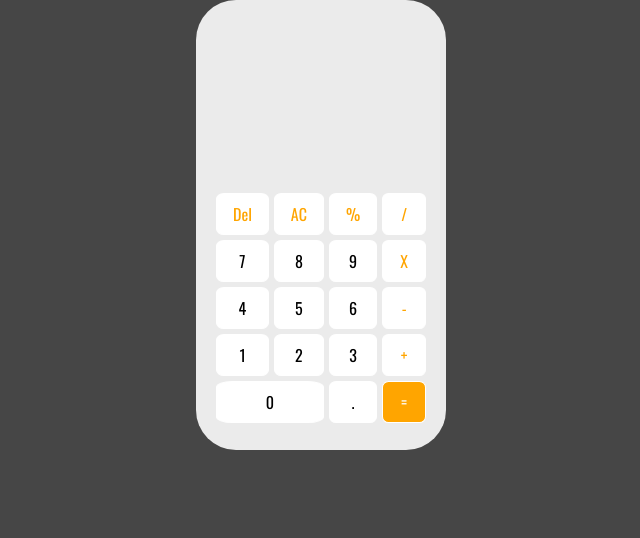
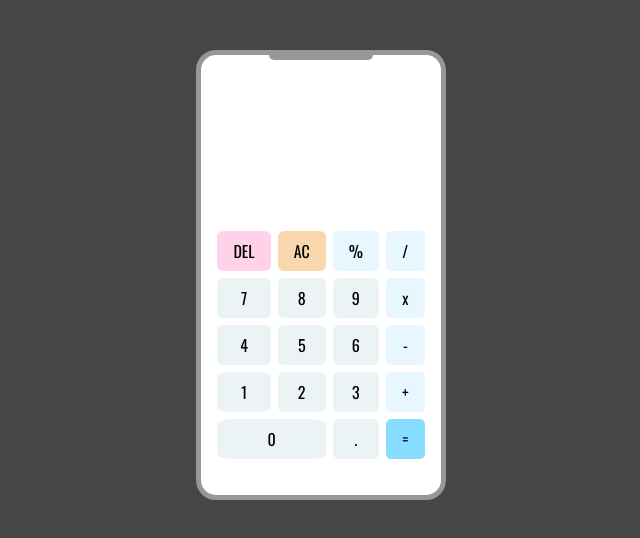
Before and after one commit to Dogishere/Calculator-Js, a website built with Vite: page index.html in a window 1280 px wide. Shown: the whole page, without its empty margins (319-959 px from the left). Built offline with nearby package versions, Linux system fonts and the light colour scheme.

Commit message:
fix(style): changing style for all the buttons and the border

```diff
--- a/index.html
+++ b/index.html
@@ -9,28 +9,31 @@
 <body>
     <div class="container">
         <div class="main">
+            <div class="hr-line">
+                <hr>
+            </div>
             <div class="result-field">
                <textarea class="result" readonly></textarea>
             </div>
             <div class="buttons">
-                <button value="del" class="operations">Del</button>
-                <button value="reset" class="operations">AC</button>
+                <button value="del" class="delete">DEL</button>
+                <button value="reset" class="reset">AC</button>
                 <button value="%" class="operations">%</button>
                 <button value="/" class="operations">/</button>
-                <button value="7">7</button>
-                <button value="8">8</button>
-                <button value="9">9</button>
-                <button value="*" class="operations">X</button>
-                <button value="4">4</button>
-                <button value="5">5</button>
-                <button value="6">6</button>
+                <button value="7" class="values">7</button>
+                <button value="8" class="values">8</button>
+                <button value="9" class="values">9</button>
+                <button value="*" class="operations">x</button>
+                <button value="4" class="values">4</button>
+                <button value="5" class="values">5</button>
+                <button value="6" class="values">6</button>
                 <button value="-" class="operations">-</button>
-                <button value="1">1</button>
-                <button value="2">2</button>
-                <button value="3">3</button>
+                <button value="1" class="values">1</button>
+                <button value="2" class="values">2</button>
+                <button value="3" class="values">3</button>
                 <button value="+" class="operations">+</button>
                 <button value="0" class="zero">0</button>
-                <button value=".">.</button>
+                <button value="." class="values">.</button>
                 <button value="=" class="equal">=</button>
             </div>
         </div>
--- a/src/calculator.ts
+++ b/src/calculator.ts
@@ -1,6 +1,4 @@
 import "./style.css";
-
-
 
 const buttons = document.querySelectorAll("button");
 const result = document.querySelector(".result") as HTMLTextAreaElement;
--- a/src/style.css
+++ b/src/style.css
@@ -12,20 +12,37 @@ body {
     background-color: rgb(70, 70, 70);
 }
 
+.main{
+    padding: 20px;
+}
+
+.hr-line{
+    width: 100%;
+    display: flex;
+    justify-content: center;
+    margin-top: -25px;
+}
+
+hr{
+    width: 50%;
+    border: none;
+    height: 10px;
+    background-color: rgb(151, 151, 151);
+    border-radius: 14px;
+}
+
 .container {
     background-color: white;
     width: 250px;
     height: 450px;
     margin: auto;
+    margin-top: 50px;
     display: flex;
     justify-content: center;
-    border-radius: 40px;
-    background-color: rgb(235, 235, 235);
+    border: 5px solid rgb(151, 151, 151);
+    border-radius: 20px;
 }
 
-.main{
-    padding: 20px;
-}
 
 .buttons {
     display: grid;
@@ -33,32 +50,60 @@ body {
     gap: 5px;
 }
 
+.delete {
+    background-color: #FFD2EA;
+}
+
+.delete:hover {
+    background-color: #ff9bd0;
+}
+
+.reset {
+    background-color: rgb(250, 214, 173);
+}
+
+.reset:hover {
+    background-color: rgb(250, 194, 130);
+}
+
 .zero{
     grid-column: span 2;
+    background-color: #ECF3F5;
 }
 
+.zero:hover{
+    background-color: #d1ecf3;
+}
 
 .operations {
-    color: orange;
+    background-color: #E8F7FF;
+}
+
+.operations:hover {
+    background-color: #aae1ff;
 }
 
 .equal {
-    color: #fff;
-    background-color: orange !important;
+    background-color: #87DDFF;
+}
+
+.equal:hover {
+    background-color: #3ec8ff;
 }
 
 .buttons button {
     padding: 0.5rem 1rem;
-    background-color: #fff;
     border: 1px solid white;
     border-radius: 15%;
 }
+.values {
+    background-color: #ECF3F5;
+}
 
+.values:hover{
+    background-color: #d1ecf3;
+}
 
-
-.buttons button:hover {
-    background-color: rgba(219, 219, 219, 0.699);
-}
 
 .result-field {
     height: 30%;
@@ -75,5 +120,5 @@ body {
    border: none;
    resize: none;
    text-align: end;
-   background-color: rgb(235, 235, 235);
+
 }
```
